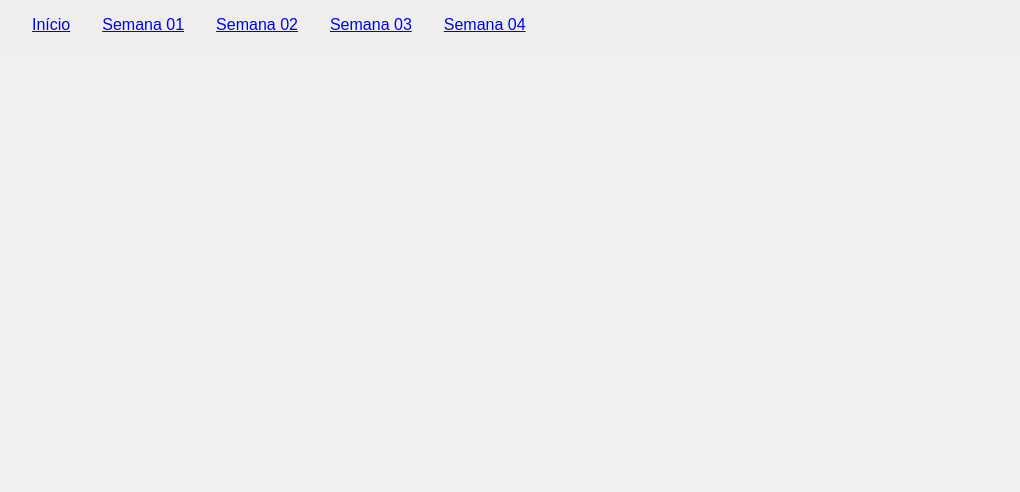
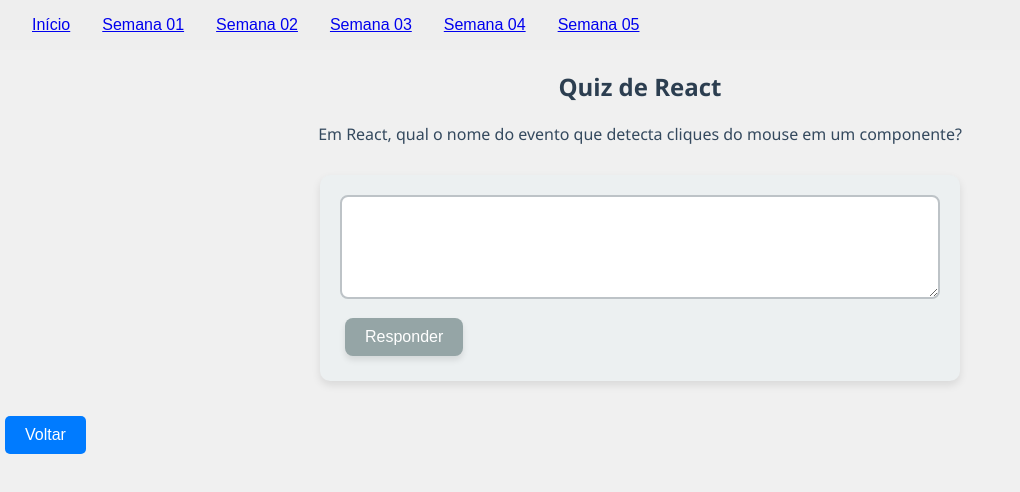
Before and after one commit to LfeBorges/LabEngSoftawer_JS-React2Bi, a React (Create React App) app: page /semana5/formquiz in a window 1280 px wide. Shown: the top 492 px of the page, without its empty margins (0-1020 px from the left). Built offline with nearby package versions, Linux system fonts and the light colour scheme.

Commit message:
Quiz iterativo
Semana5, atividade da aula 12

```diff
--- /dev/null
+++ b/src/Componentes/Voltar.js
@@ -0,0 +1,14 @@
+import React from 'react';
+import { useNavigate } from 'react-router-dom';
+
+const Voltar = () => {
+  const navigate = useNavigate();
+
+  return (
+    <button onClick={() => navigate(-1)}>
+      Voltar
+    </button>
+  );
+};
+
+export default Voltar;
--- /dev/null
+++ b/src/Componentes/formQuiz.css
@@ -0,0 +1,68 @@
+.quiz-react {
+    max-width: 600px;
+    margin: 30px auto;
+    padding: 20px;
+    background-color: #ecf0f1;
+    border-radius: 10px;
+    box-shadow: 0 4px 8px rgba(0, 0, 0, 0.1);
+  }
+
+  .titulo-quiz {
+    font-family: 'Segoe UI', Tahoma, Geneva, Verdana, sans-serif;
+    color: #2c3e50;
+    text-align: center;
+  }
+
+  .pergunta {
+    font-family: 'Segoe UI', Tahoma, Geneva, Verdana, sans-serif;
+    color: #34495e;
+    font-size: 16px;
+    margin-bottom: 10px;
+    text-align: center;
+  }
+
+  .resposta-quiz {
+    width: 96%;
+    height: 80px;
+    padding: 10px;
+    font-size: 16px;
+    border: 2px solid #bdc3c7;
+    border-radius: 8px;
+    resize: vertical;
+    transition: border-color 0.3s;
+  }
+
+  .resposta-quiz:focus {
+    outline: none;
+    border-color: #2c3e50;
+  }
+
+  .enviar-resposta {
+    margin-top: 15px;
+    padding: 10px 20px;
+    background-color: #2c3e50;
+    color: #ffffff;
+    font-size: 16px;
+    border: none;
+    border-radius: 8px;
+    cursor: pointer;
+    transition: background-color 0.3s ease, transform 0.2s ease;
+    box-shadow: 0 4px 6px rgba(0, 0, 0, 0.1);
+  }
+
+  .enviar-resposta:hover:enabled {
+    background-color: #1a252f;
+    transform: translateY(-2px);
+  }
+
+  .enviar-resposta:disabled {
+    background-color: #95a5a6;
+    cursor: not-allowed;
+  }
+
+  .Error {
+    color: #e74c3c;
+    font-weight: bold;
+    margin-top: 10px;
+    text-align: center;
+  }
--- /dev/null
+++ b/src/Componentes/formQuiz.js
@@ -0,0 +1,68 @@
+import { useState } from "react";
+import Voltar from "./Voltar";
+import "./formQuiz.css";
+
+export default function FormQuiz() {
+  const [answer, setAnswer] = useState('');
+  const [error, setError] = useState(null);
+  const [status, setStatus] = useState('typing');
+
+  if (status === 'success') {
+    return (
+      <>
+        <h1>Está correto!</h1>
+        <Voltar caminho="/semana5" />
+      </>
+    );
+  }
+
+  async function handleSubmit(e) {
+    e.preventDefault();
+    setStatus('submitting');
+    try {
+      await submitForm(answer);
+      setStatus('success');
+    } catch (err) {
+      setStatus('typing');
+      setError(err);
+    }
+  }
+
+  function handleTextareaChange(e) {
+    setAnswer(e.target.value);
+  }
+
+  return (
+    <>
+      <h2 className="titulo-quiz">Quiz de React</h2>
+      <p className="pergunta">
+        Em React, qual o nome do evento que detecta cliques do mouse em um componente?
+      </p>
+      <form className="quiz-react" onSubmit={handleSubmit}>
+        <textarea
+          className="resposta-quiz"
+          value={answer}
+          onChange={handleTextareaChange}
+          disabled={status === 'submitting'}
+        />
+        <button className="enviar-resposta" disabled={answer.length === 0 || status === 'submitting'}>
+          Responder
+        </button>
+        {error && <p className="Error">{error.message}</p>}
+      </form>
+      <Voltar caminho="/semana5" />
+    </>
+  );
+}
+
+function submitForm(answer) {
+  return new Promise((resolve, reject) => {
+    setTimeout(() => {
+      if (answer.toLowerCase() === "onclick") {
+        resolve();
+      } else {
+        reject(new Error("Tente novamente!"));
+      }
+    }, 1500);
+  });
+}
--- /dev/null
+++ b/src/Semana5.js
@@ -0,0 +1,18 @@
+import { Link } from "react-router-dom";
+import Voltar from "./Componentes/Voltar";
+
+export default function Semana5() {
+  return (
+    <>
+      <h2>Atividade da Semana 5</h2>
+      <nav>
+        <ul>
+          <li>
+            <Link to="/semana5/formQuiz">Quiz Interativo</Link>
+          </li>
+        </ul>
+      </nav>
+      <Voltar caminho="/" />
+    </>
+  );
+}
--- a/src/minhasRotas.js
+++ b/src/minhasRotas.js
@@ -4,8 +4,10 @@
 import Semana2 from "./Semana2";
 import Semana3 from "./Semana3";
 import Semana4 from './Semana4';
+import Semana5 from "./Semana5";
 import Relogio from "./Componentes/Relogio";
 import Letreiro from "./Componentes/Letreiro";
+import FormQuiz from "./Componentes/formQuiz";
 
 export default function MinhasRotas() {
   return (
@@ -16,6 +18,7 @@
         <Link to="/semana2" style={{ margin: '0 1rem' }}>Semana 02</Link>
         <Link to="/semana3" style={{ margin: '0 1rem' }}>Semana 03</Link>
         <Link to="/semana4" style={{ margin: '0 1rem' }}>Semana 04</Link>
+        <Link to="/semana5" style={{ margin: '0 1rem' }}>Semana 05</Link>
       </div>
 
       <Routes>
@@ -26,6 +29,8 @@
         <Route path="/semana2" element={<Semana2 />} />
         <Route path="/semana3" element={<Semana3 />} />
         <Route path="/semana4" element={<Semana4 />} />
+        <Route path="/semana5" element={<Semana5 />} />
+        <Route path="/semana5/formquiz" element={<FormQuiz />} />
       </Routes>
     </BrowserRouter>
   );
```
